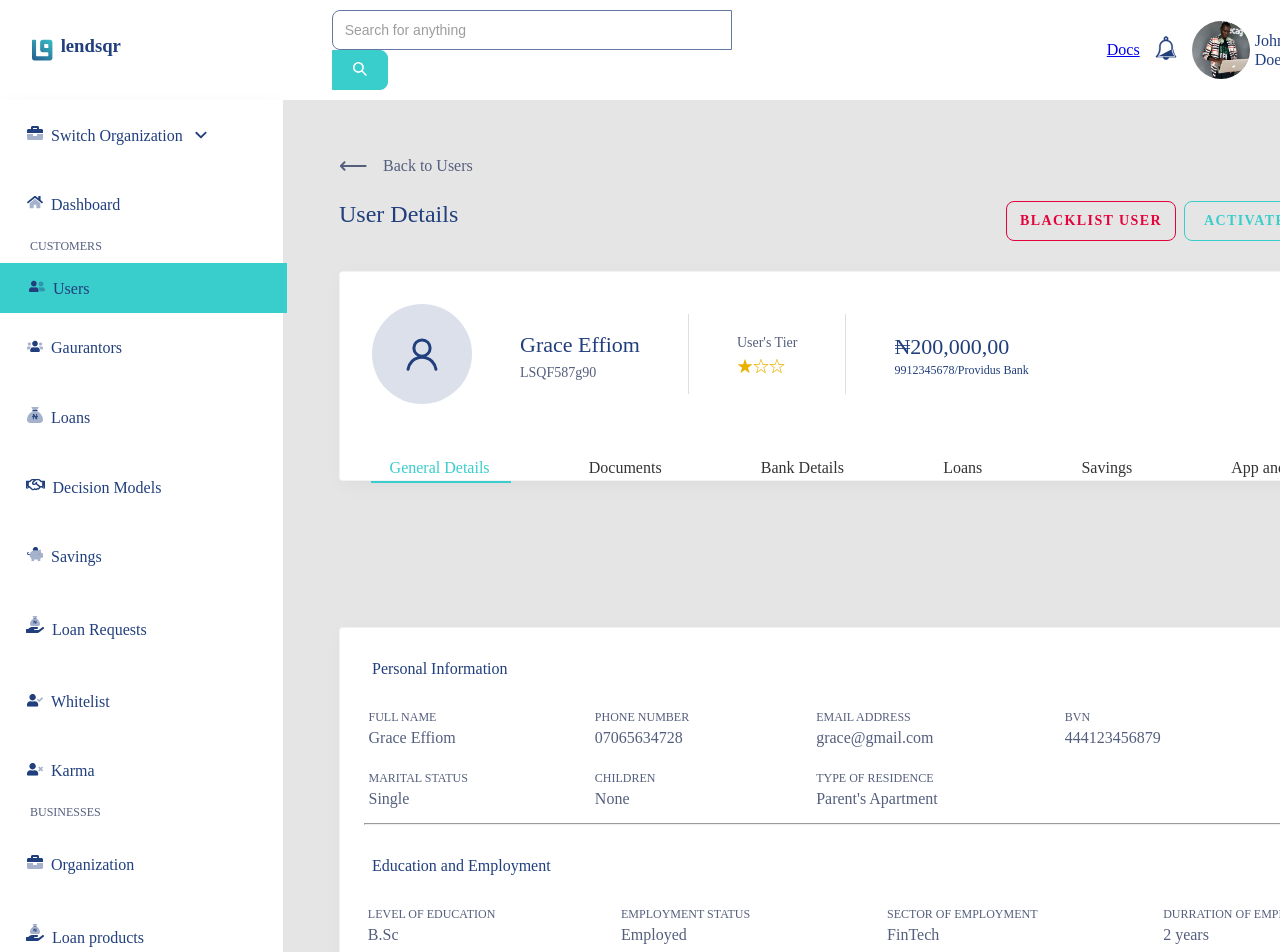
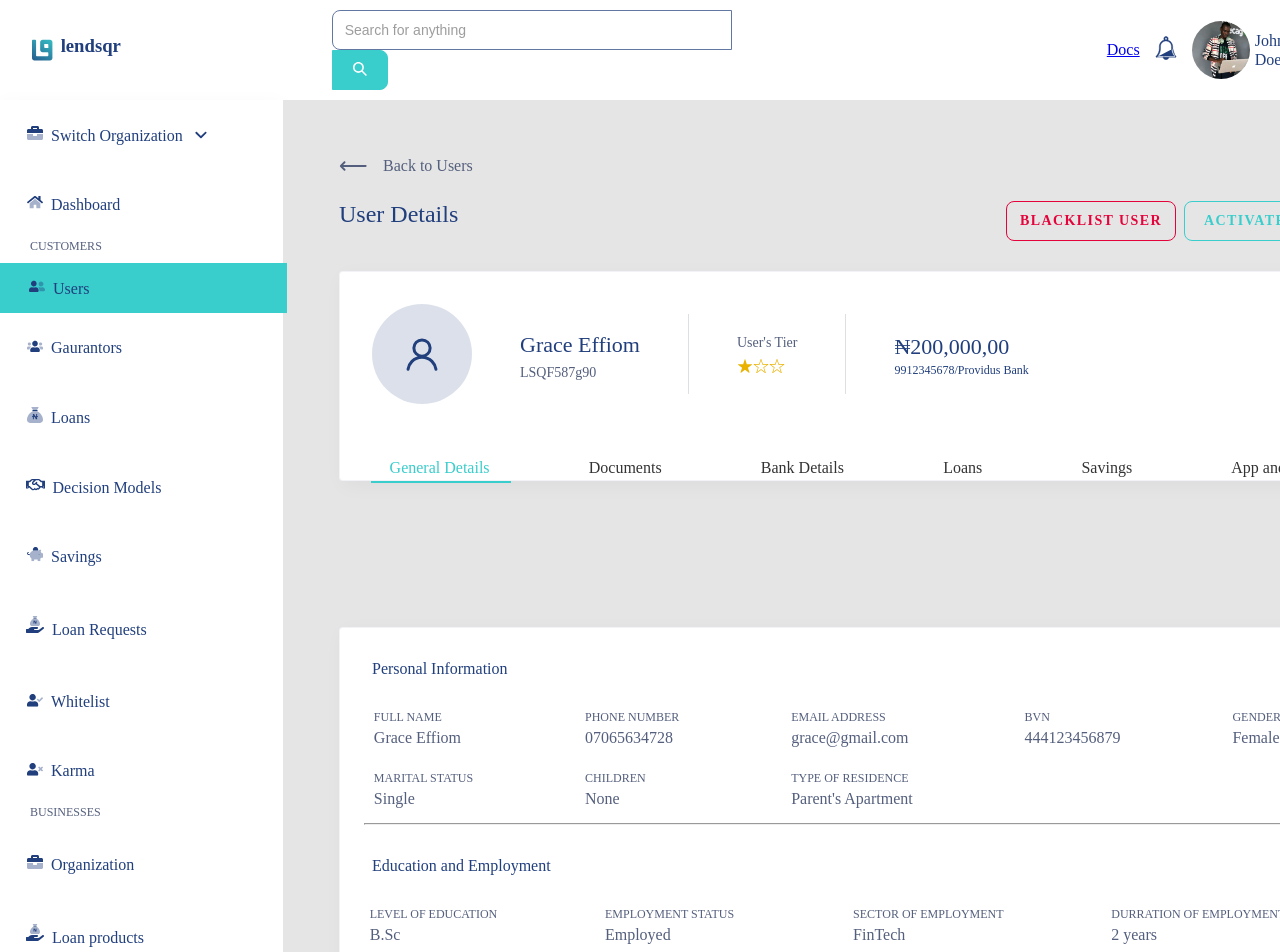
Before and after one commit to Danny4life/lendsqr, a React (Create React App) app: page /userDetail in a window 1280 px wide. Shown: the top 952 px of the page. Built offline with nearby package versions, Linux system fonts and the light colour scheme.

Commit message:
add navigation to dashboard

```diff
--- a/src/components/sidebar/SideBar.jsx
+++ b/src/components/sidebar/SideBar.jsx
@@ -44,7 +44,7 @@ const SideBar = () => {
                     <div className="icon">
                         <DashboardIcon />
                     </div>
-                    <h4 className="sidebar-text">Dashboard</h4>
+                    <h4 onClick={() => navigate("/dashboard")} className="sidebar-text">Dashboard</h4>
                 </div>
                 <h4 className="title">CUSTOMERS</h4>
                 <div className="sidebar-item users">
--- a/src/pages/addUser/AddUser.jsx
+++ b/src/pages/addUser/AddUser.jsx
@@ -1,6 +1,6 @@
 
 import { useEffect, useState } from "react";
-import { useNavigate } from "react-router-dom";
+import { useNavigate, useParams } from "react-router-dom";
 import NavBar from "../../components/navbar/NavBar";
 import SideBar from "../../components/sidebar/SideBar";
 import UserService from "../../services/UserService";
@@ -8,6 +8,7 @@ import "./adduser.scss";
 
 const AddUser = () => {
 
+    const {id} = useParams();
     const [userDetails, setUserDetails] = useState({
         id : "",
         fullName : "",
@@ -29,7 +30,7 @@ const AddUser = () => {
 
 
     useEffect(() => {
-        const fetchData = async (id) => {
+        const fetchData = async () => {
             try {
                 const response = await UserService.getUserInformationById(id);
                 setUserDetails(response.data);
@@ -40,7 +41,14 @@ const AddUser = () => {
         }
 
         fetchData()
-    }, []);
+    }, [id]);
+
+
+    // const updateUser = (e) => {
+
+    // }
+
+
 
     const navigate = useNavigate();
 
--- a/src/pages/userdetails/userdetails.scss
+++ b/src/pages/userdetails/userdetails.scss
@@ -210,13 +210,16 @@
 
             .card-title-container{
                 display: flex;
-                justify-content: space-around;
-                margin-left: -2.625rem;
+                justify-content: space-evenly;
+                margin-left: -4.875rem;
+
+
 
                 .card-details-wrapper {
 
-                    margin-left: 0.875rem;
+                    // margin-left: 0.875rem;
                     margin-bottom: 15px;
+
 
 
                     .card-title {
@@ -228,6 +231,9 @@
                         text-transform: uppercase;
                         color: #545F7D;
                         margin-bottom: 5px;
+                        // margin-left: 2rem;
+
+
                     }
 
                     .card-details {
@@ -290,7 +296,10 @@
                     margin-bottom: 6rem;
                 }
             }
+
+
         }
+
     }
 
 }
--- a/src/services/UserService.js
+++ b/src/services/UserService.js
@@ -11,6 +11,9 @@ class UserService {
          return axios.post(USER_API_BASE_URL, user);
     }
 
+    getUserInformation(){
+        return axios.get(USERDETAILS_API_BASE_URL);
+    }
     saveUserDetails(userDetails){
         return axios.post(USERDETAILS_API_BASE_URL, userDetails);
     }
```
Also changed, not shown: src/pages/userdetails/UserDetails.jsx (+23 -4 lines).
